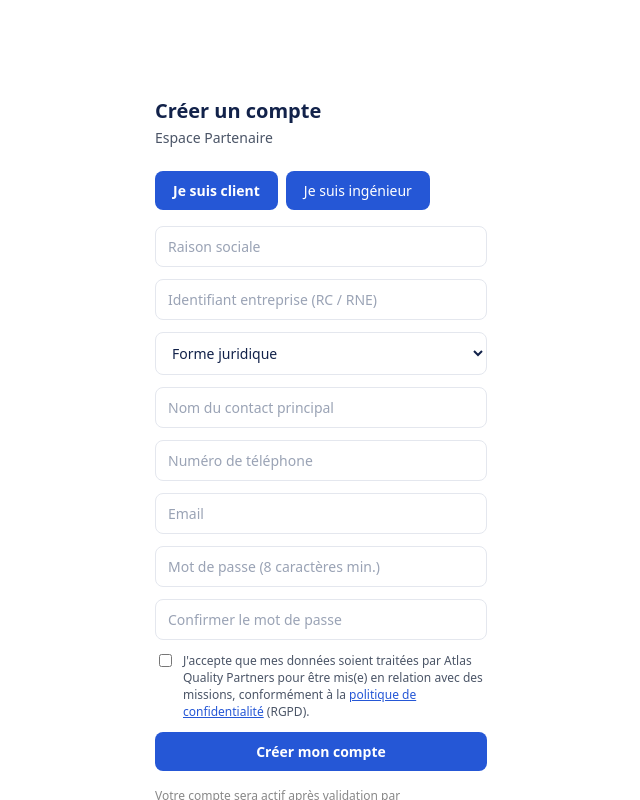
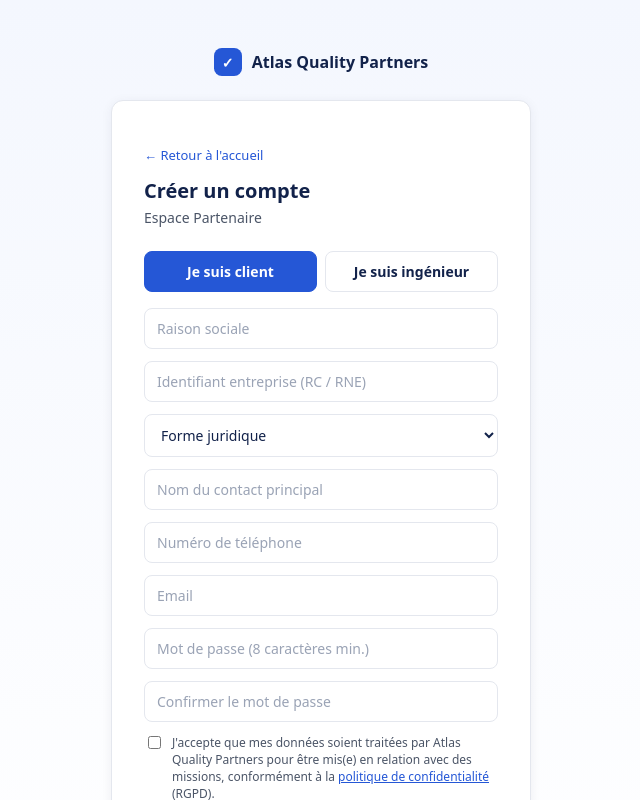
Before and after one commit to BharKhouloud16/atlas-admin-demo, a Next.js app: page /inscription in a window 1280 px wide. Shown: the top 800 px of the page, without its empty margins (319-959 px from the left). Built offline with nearby package versions, Linux system fonts and the light colour scheme.

Commit message:
Refonte page d'inscription (logo, couleurs, carte)

```diff
--- a/app/inscription/page.tsx
+++ b/app/inscription/page.tsx
@@ -2,6 +2,9 @@
 
 import { useEffect, useState } from "react";
 import { useRouter } from "next/navigation";
+import Link from "next/link";
+import { bleu, bleuFonce, grisTexte, bordure } from "@/lib/theme";
+import LogoAtlas from "@/components/LogoAtlas";
 
 const FORMES_JURIDIQUES = ["SARL", "SA", "SAS", "EURL", "Auto-entrepreneur", "Autre"];
 
@@ -91,40 +94,113 @@ export default function InscriptionPage() {
 
   if (done) {
     return (
-      <main style={{ maxWidth: 380, margin: "80px auto", padding: 24 }}>
-        <h1 style={{ fontSize: 20, marginBottom: 12 }}>Compte créé</h1>
-        <p>
+      <main
+        style={{
+          minHeight: "100vh",
+          display: "flex",
+          flexDirection: "column",
+          alignItems: "center",
+          justifyContent: "center",
+          padding: 24,
+          background: "linear-gradient(180deg,#f4f7fe 0%,#ffffff 100%)",
+        }}
+      >
+        <div style={{ marginBottom: 28 }}>
+          <LogoAtlas />
+        </div>
+        <div
+          style={{
+            width: "100%",
+            maxWidth: 420,
+            background: "#fff",
+            border: `1px solid ${bordure}`,
+            borderRadius: 12,
+            padding: 32,
+            boxShadow: "0 2px 12px rgba(18,34,74,0.06)",
+          }}
+        >
+          <h1 style={{ fontSize: 20, marginBottom: 12, color: bleuFonce }}>Compte créé</h1>
+          <p style={{ color: grisTexte, fontSize: 14, lineHeight: 1.6 }}>
             Un email de confirmation vous a été envoyé : cliquez sur le lien qu&apos;il contient pour valider votre
             adresse. Votre compte sera ensuite en attente de validation par l&apos;administrateur, qui vous
             préviendra par email dès que votre accès sera activé.
           </p>
           {lienVerificationDemo && (
-          <p style={{ fontSize: 12, color: "#888", background: "#f6f7fa", padding: 10, borderRadius: 6, marginTop: 12 }}>
+            <p style={{ fontSize: 12, color: "#888", background: "#f6f7fa", padding: 10, borderRadius: 8, marginTop: 12 }}>
               Démo — aucun fournisseur d&apos;email n&apos;est branché sur ce site de test : cliquez ici pour simuler
               la réception de l&apos;email de confirmation :{" "}
-            <a href={lienVerificationDemo} style={{ color: "#2557d6" }}>
+              <a href={lienVerificationDemo} style={{ color: bleu }}>
                 confirmer mon adresse email
               </a>
             </p>
           )}
-        <button onClick={() => router.push("/connexion")} style={{ marginTop: 16 }}>Retour à la connexion</button>
+          <button onClick={() => router.push("/connexion")} style={{ marginTop: 16, width: "100%" }}>
+            Retour à la connexion
+          </button>
+        </div>
       </main>
     );
   }
 
   return (
-    <main style={{ maxWidth: 380, margin: "60px auto", padding: 24 }}>
-      <h1 style={{ fontSize: 20, marginBottom: 4 }}>Créer un compte</h1>
-      <p style={{ fontSize: 14, color: "#4b5567", marginTop: 0, marginBottom: 24 }}>
+    <main
+      style={{
+        minHeight: "100vh",
+        display: "flex",
+        flexDirection: "column",
+        alignItems: "center",
+        padding: "48px 24px",
+        background: "linear-gradient(180deg,#f4f7fe 0%,#ffffff 100%)",
+      }}
+    >
+      <div style={{ marginBottom: 24 }}>
+        <LogoAtlas />
+      </div>
+      <div
+        style={{
+          width: "100%",
+          maxWidth: 420,
+          background: "#fff",
+          border: `1px solid ${bordure}`,
+          borderRadius: 12,
+          padding: 32,
+          boxShadow: "0 2px 12px rgba(18,34,74,0.06)",
+        }}
+      >
+      <p style={{ fontSize: 13, marginBottom: 12 }}>
+        <Link href="/" style={{ color: bleu, textDecoration: "none" }}>
+          ← Retour à l&apos;accueil
+        </Link>
+      </p>
+      <h1 style={{ fontSize: 20, marginBottom: 4, color: bleuFonce }}>Créer un compte</h1>
+      <p style={{ fontSize: 14, color: grisTexte, marginTop: 0, marginBottom: 24 }}>
         {role === "CLIENT" ? "Espace Partenaire" : "Espace Ingénieur"}
       </p>
 
       {!roleImpose && (
         <div style={{ display: "flex", gap: 8, marginBottom: 16 }}>
-          <button type="button" onClick={() => setRole("CLIENT")} style={{ fontWeight: role === "CLIENT" ? 700 : 400 }}>
+          <button
+            type="button"
+            onClick={() => setRole("CLIENT")}
+            style={{
+              flex: 1,
+              background: role === "CLIENT" ? bleu : "#fff",
+              color: role === "CLIENT" ? "#fff" : bleuFonce,
+              border: `1px solid ${role === "CLIENT" ? bleu : bordure}`,
+            }}
+          >
             Je suis client
           </button>
-          <button type="button" onClick={() => setRole("INGENIEUR")} style={{ fontWeight: role === "INGENIEUR" ? 700 : 400 }}>
+          <button
+            type="button"
+            onClick={() => setRole("INGENIEUR")}
+            style={{
+              flex: 1,
+              background: role === "INGENIEUR" ? bleu : "#fff",
+              color: role === "INGENIEUR" ? "#fff" : bleuFonce,
+              border: `1px solid ${role === "INGENIEUR" ? bleu : bordure}`,
+            }}
+          >
             Je suis ingénieur
           </button>
         </div>
@@ -189,7 +265,9 @@ export default function InscriptionPage() {
         </label>
 
         {error && <p style={{ color: "crimson", fontSize: 13 }}>{error}</p>}
-        <button type="submit" disabled={loading}>{loading ? "Création..." : "Créer mon compte"}</button>
+        <button type="submit" disabled={loading} style={{ width: "100%", marginTop: 4 }}>
+          {loading ? "Création..." : "Créer mon compte"}
+        </button>
       </form>
 
       <p style={{ fontSize: 12, color: "#888", marginTop: 16 }}>
@@ -197,6 +275,7 @@ export default function InscriptionPage() {
         {role === "INGENIEUR" &&
           " Vous pourrez ensuite importer votre CV : le type de contrat et le tarif seront déterminés à partir de votre profil."}
       </p>
+      </div>
     </main>
   );
 }
```
Lines whose indentation alone changed are shown as unchanged.
